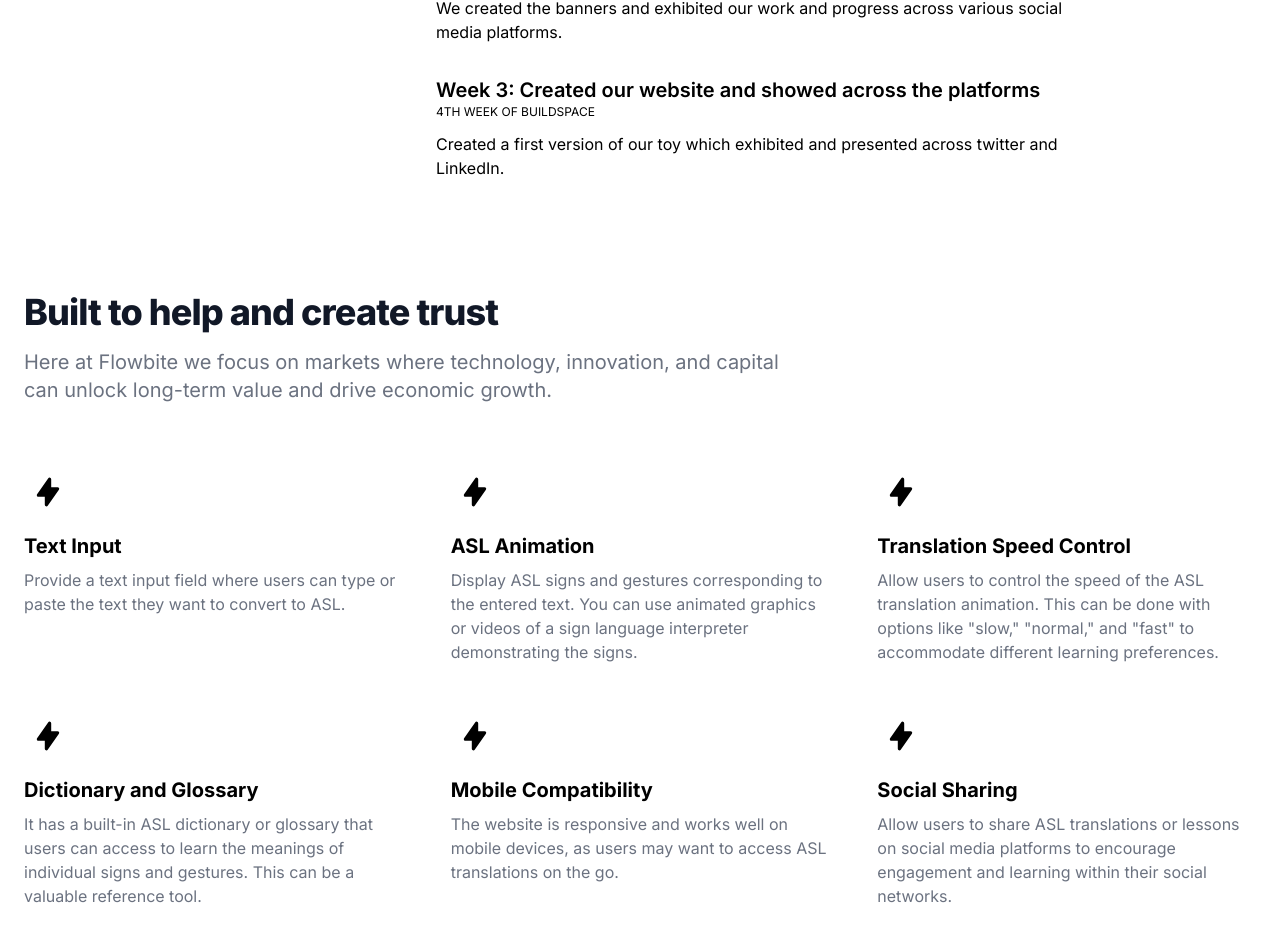
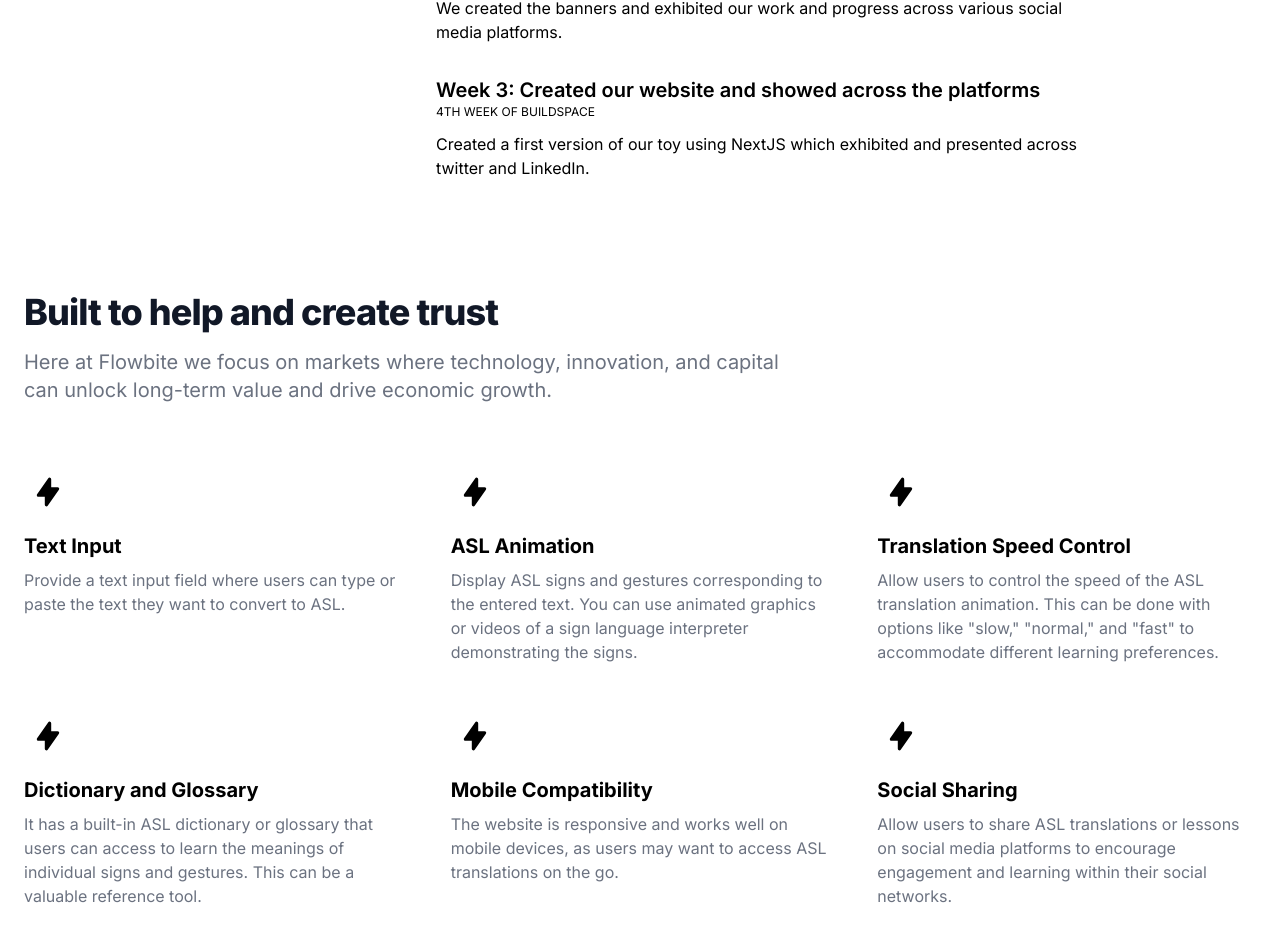
Before and after one commit to srummanf/ROS-AI, a Next.js app: page / in a window 1280 px wide. Shown: the part 1172-2101 px from the top of the page. Built offline with nearby package versions, Linux system fonts and the light colour scheme.

Commit message:
🎨 Files modified

```diff
--- a/components/Timeline.jsx
+++ b/components/Timeline.jsx
@@ -31,7 +31,7 @@ const Timeline = () => {
                                     <div className="flex flex-col sm:relative sm:before:absolute sm:before:top-2 sm:before:w-4 sm:before:h-4 sm:before:rounded-full sm:before:left-[-35px] sm:before:z-[1] before:dark:bg-violet-400">
                                         <h3 className="text-xl font-semibold tracki">Week 3: Created our website and showed across the platforms</h3>
                                         <time className="text-xs tracki uppercase dark:text-gray-400">4th Week of Buildspace</time>
-                                        <p className="mt-3">Created a first version of our toy which exhibited and presented across twitter and LinkedIn.</p>
+                                        <p className="mt-3">Created a first version of our toy using NextJS which exhibited and presented across twitter and LinkedIn.</p>
                                     </div>
                                 </div>
                             </div>
```
